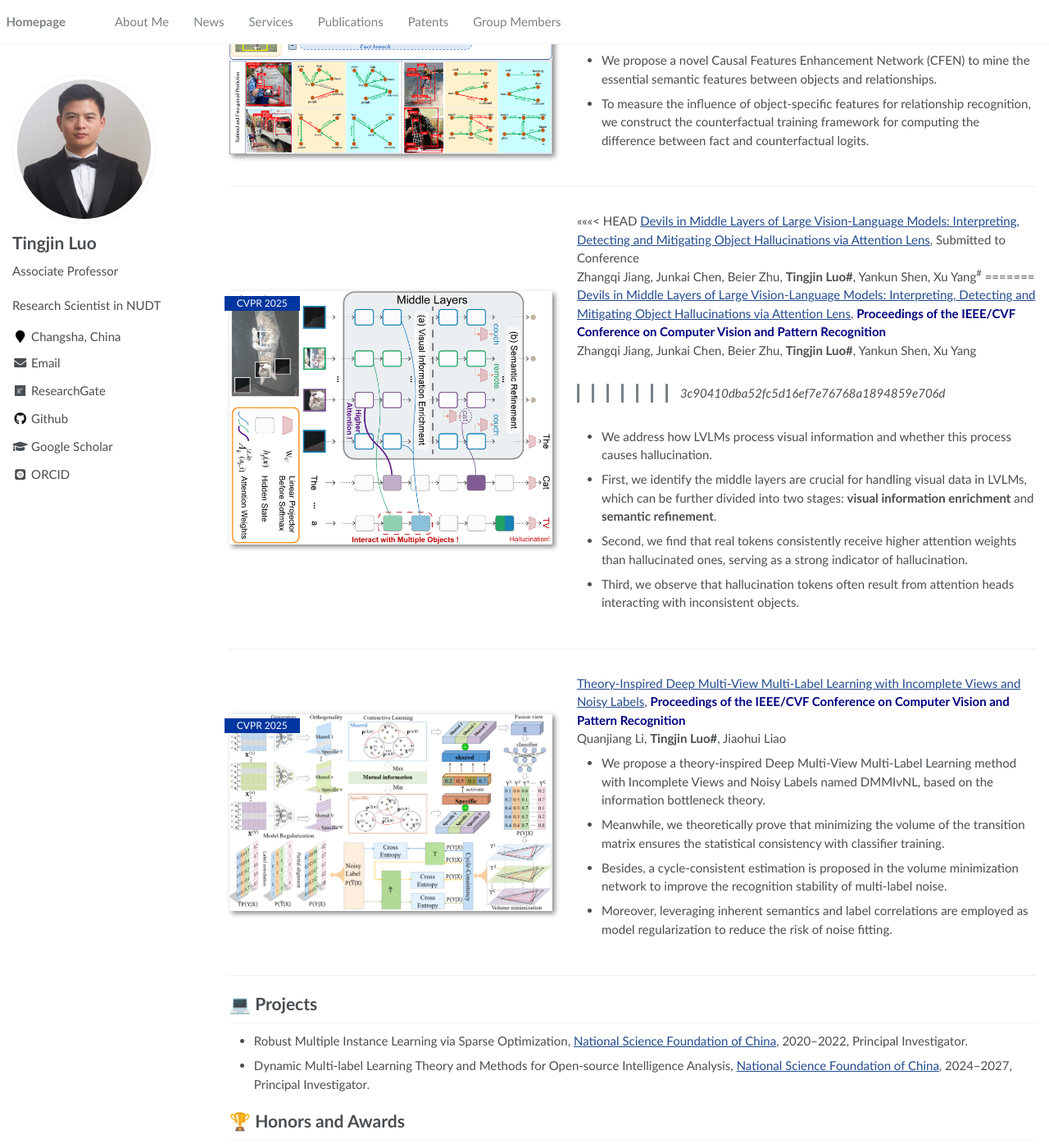
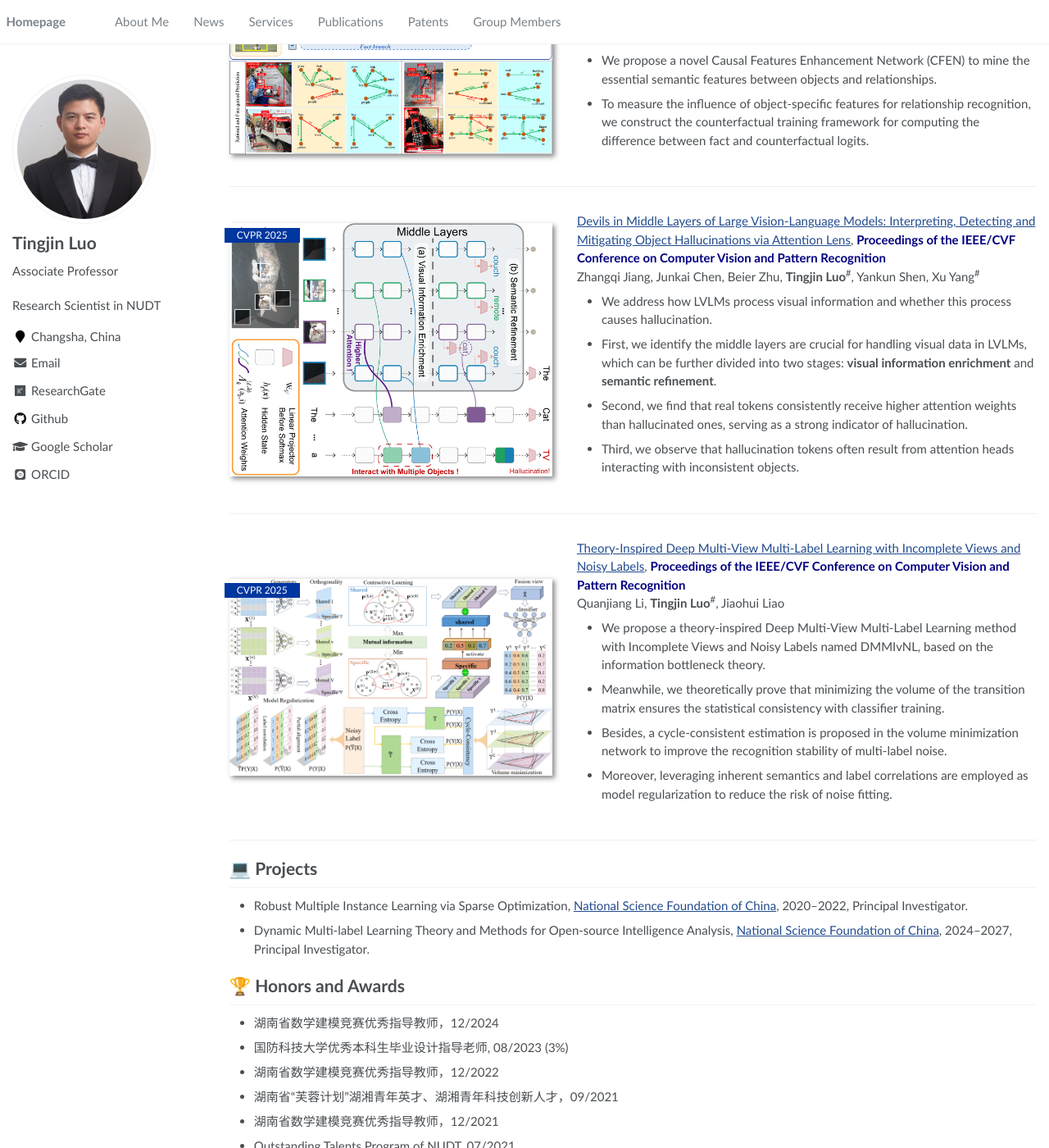
Before and after one commit to HorizonAILab/HorizonAILab.github.io, a Jekyll site: the page built from _pages/about.md, in a window 1280 px wide and 1400 px high, scrolled down 3126 px. Shown: the whole window at 82% size. Built offline with Jekyll 4.4.1, drawn with Linux system fonts in a browser that asks for light colours; some web fonts are replaced.

Commit message:
Update about.md

```diff
--- a/_pages/about.md
+++ b/_pages/about.md
@@ -119,13 +119,8 @@ Hao Zhou, **Tingjin Luo**<sup>#</sup>, Jun Zhang, Liguo Liu
 <div class='paper-box'><div class='paper-box-image'><div><div class="badge">CVPR 2025</div><img src='images/pub_figs/middle_layers.png' alt="sym" width="100%"></div></div>
 <div class='paper-box-text' markdown="1">
 
-<<<<<<< HEAD
-[Devils in Middle Layers of Large Vision-Language Models: Interpreting, Detecting and Mitigating Object Hallucinations via Attention Lens](http://arxiv.org/abs/2411.16724), Submitted to Conference \\
-Zhangqi Jiang, Junkai Chen, Beier Zhu, **Tingjin Luo#**, Yankun Shen, Xu Yang<sup>#</sup>
-=======
 [Devils in Middle Layers of Large Vision-Language Models: Interpreting, Detecting and Mitigating Object Hallucinations via Attention Lens](http://arxiv.org/abs/2411.16724), **<font color=navy>Proceedings of the IEEE/CVF Conference on Computer Vision and Pattern Recognition</font>** \\
-Zhangqi Jiang, Junkai Chen, Beier Zhu, **Tingjin Luo#**, Yankun Shen, Xu Yang
->>>>>>> 3c90410dba52fc5d16ef7e76768a1894859e706d
+Zhangqi Jiang, Junkai Chen, Beier Zhu, **Tingjin Luo**<sup>#</sup>, Yankun Shen, Xu Yang<sup>#</sup>
 
 
 - We address how LVLMs process visual information and whether this process causes hallucination.
@@ -139,7 +134,7 @@ Zhangqi Jiang, Junkai Chen, Beier Zhu, **Tingjin Luo#**, Yankun Shen, Xu Yang
 <div class='paper-box-text' markdown="1">
 
 [Theory-Inspired Deep Multi-View Multi-Label Learning with Incomplete Views and Noisy Labels](http://openaccess.thecvf.com/content/CVPR2025/papers/Li_Theory-Inspired_Deep_Multi-View_Multi-Label_Learning_With_Incomplete_Views_and_Noisy_Labels_CVPR_2025_paper.pdf), **<font color=navy>Proceedings of the IEEE/CVF Conference on Computer Vision and Pattern Recognition</font>** \\
-Quanjiang Li, **Tingjin Luo#**, Jiaohui Liao
+Quanjiang Li, **Tingjin Luo**<sup>#</sup>, Jiaohui Liao
 
 - We propose a theory-inspired Deep Multi-View Multi-Label Learning method with Incomplete Views and Noisy Labels named DMMIvNL, based on the information bottleneck theory.
 - Meanwhile, we theoretically prove that minimizing the volume of the transition matrix ensures the statistical consistency with classifier training.
```
